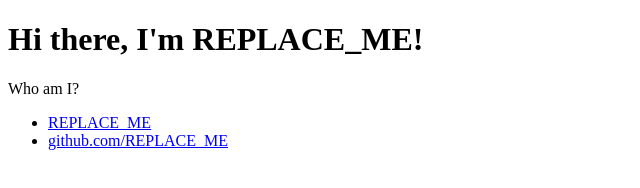
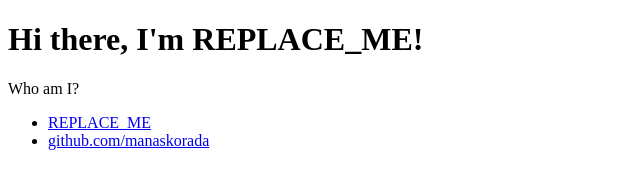
Before and after one commit to manaskorada/manaskorada.github.io, a plain HTML site: page index.html in a window 1280 px wide. Shown: the full height of the page, 0-640 px from the left. Drawn offline with Linux system fonts and the light colour scheme.

Commit message:
Update index.html

```diff
--- a/index.html
+++ b/index.html
@@ -14,7 +14,7 @@
       <ul>
         <li><a href="mailto:REPLACE_ME@gmail.com">REPLACE_ME</a></li>
         <li>
-          <a href="https://github.com/REPLACE_ME">github.com/REPLACE_ME</a>
+          <a href="https://github.com/manaskorada">github.com/manaskorada</a>
         </li>
       </ul>
     </footer>
```
